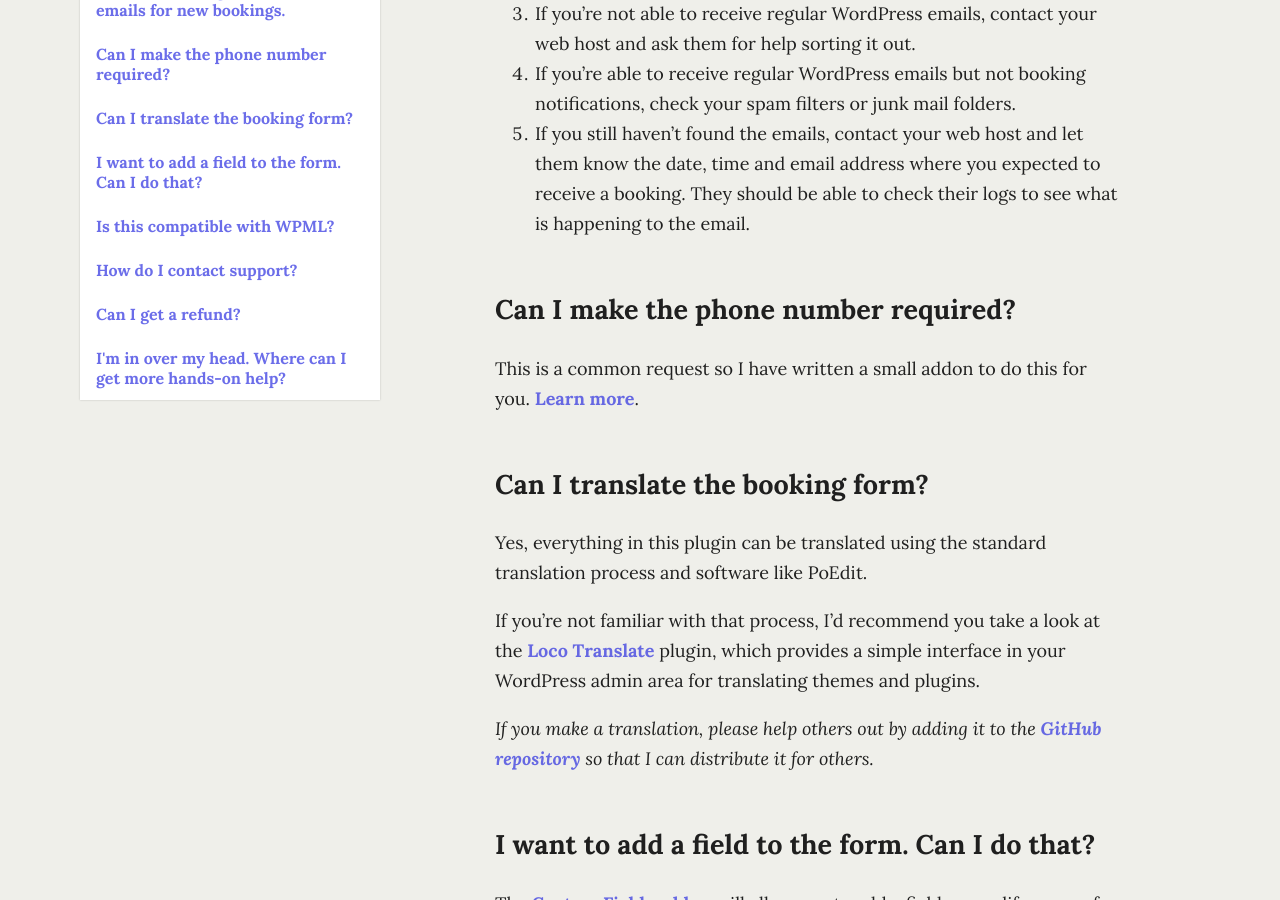
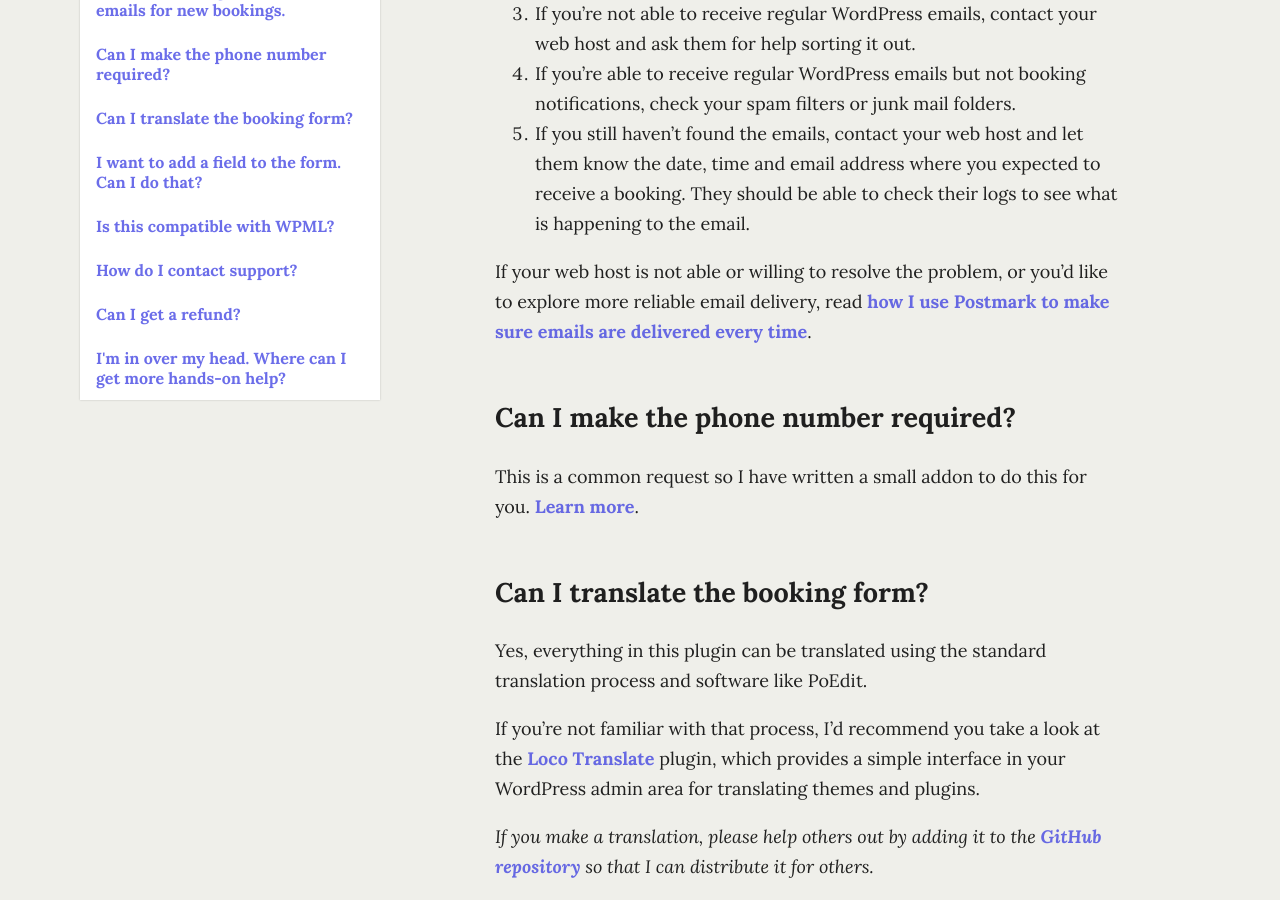
Before and after one commit to NateWr/docs-themeofthecrop, a Jekyll site: the page built from plugins/restaurant-reservations/user/faq.md, in a window 1280 px wide and 900 px high, scrolled down 1581 px. Built offline with Jekyll 4.4.1, drawn with Linux system fonts in a browser that asks for light colours.

Commit message:
Add link to blog post on Postmark to RTB FAQ entry on emails

```diff
--- a/plugins/restaurant-reservations/user/faq.md
+++ b/plugins/restaurant-reservations/user/faq.md
@@ -31,6 +31,8 @@ This is almost always the result of issues with your server and can be caused by
 3. If you're not able to receive regular WordPress emails, contact your web host and ask them for help sorting it out.
 4. If you're able to receive regular WordPress emails but not booking notifications, check your spam filters or junk mail folders.
 5. If you still haven't found the emails, contact your web host and let them know the date, time and email address where you expected to receive a booking. They should be able to check their logs to see what is happening to the email.
+
+If your web host is not able or willing to resolve the problem, or you'd like to explore more reliable email delivery, read [how I use Postmark to make sure emails are delivered every time](http://themeofthecrop.com/2016/05/24/make-sure-restaurant-emails-delivered-every-time/).
 
 ## <a name="required-phone-number"></a>Can I make the phone number required?
 
```
